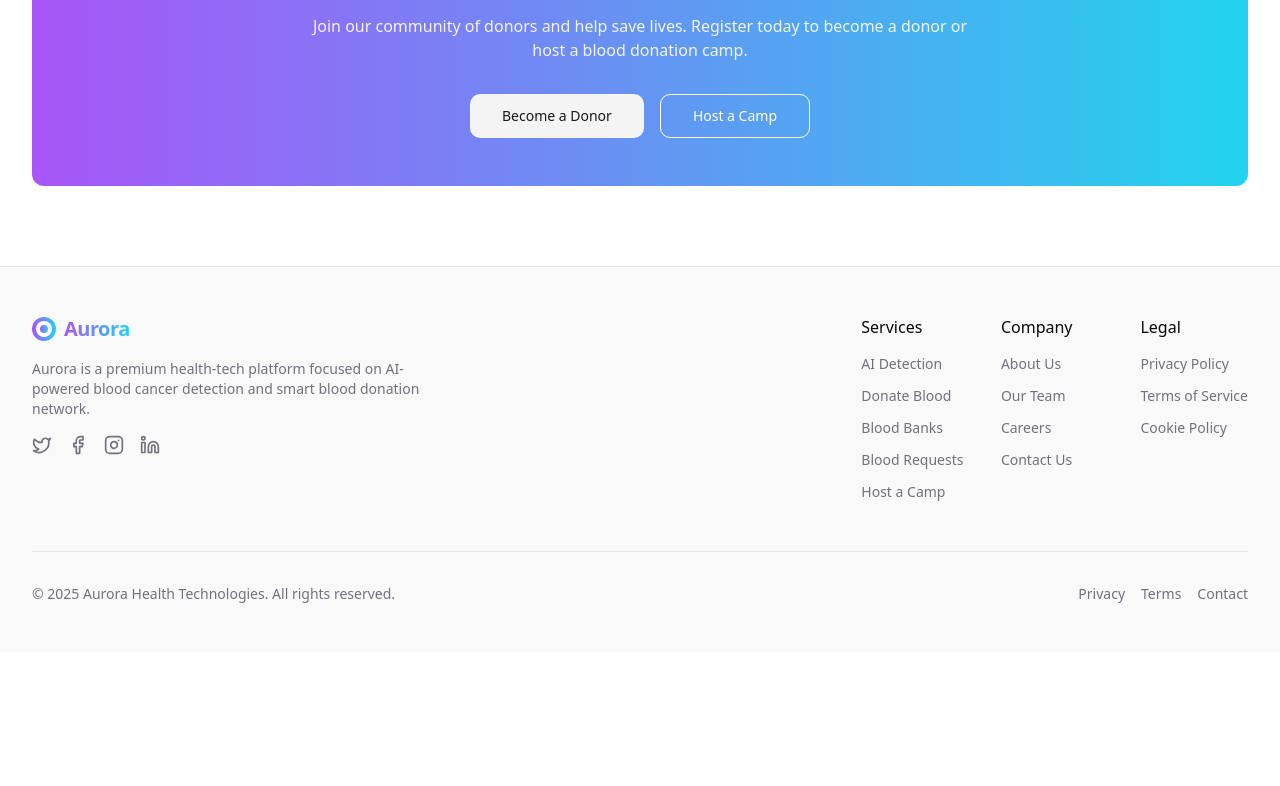
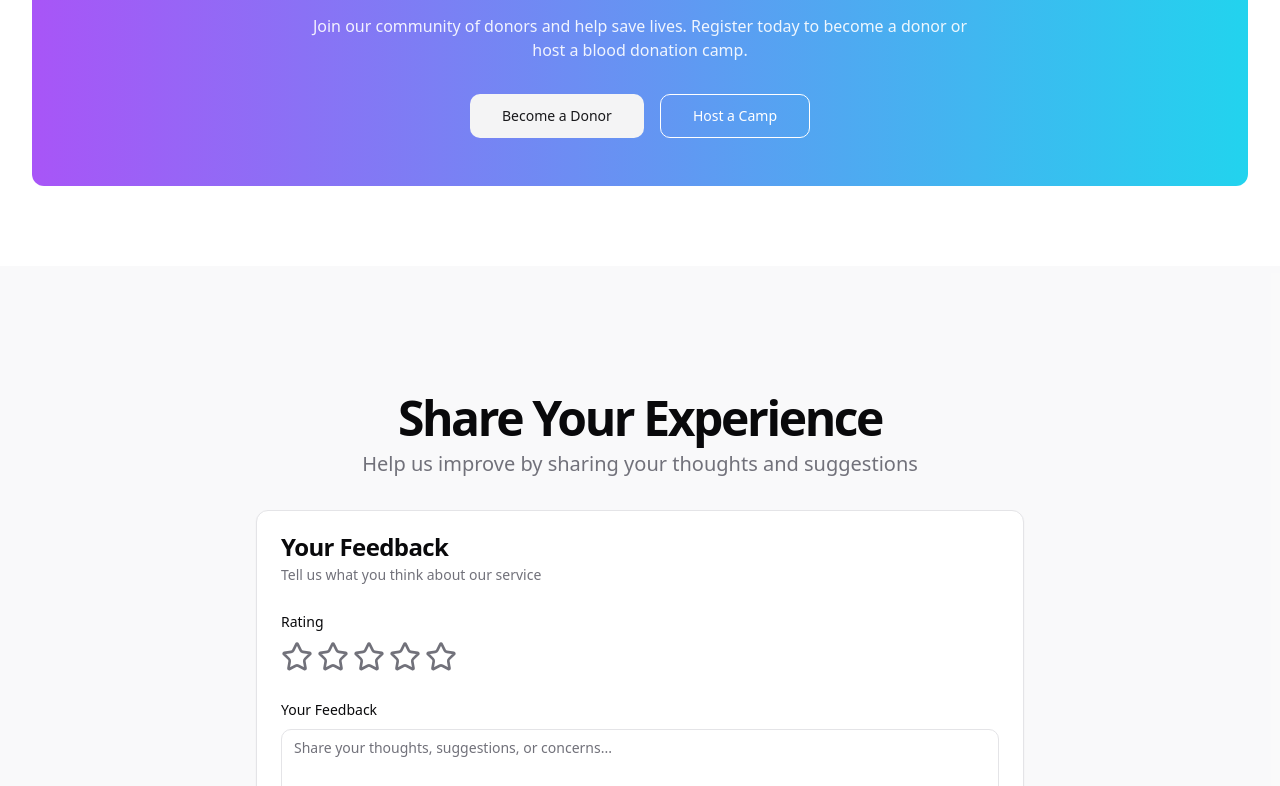
Before and after one commit to ankanz1/Melons_Aurora, a Next.js app: page / in a window 1280 px wide. Shown: the part 2014-2800 px from the top of the page. Before the commit the page ends 2666 px from the top, so only its background shows below. Built offline with nearby package versions, Linux system fonts and the light colour scheme; a web font is replaced by a local one.

Commit message:
feat: add feedback section with star rating and form

```diff
--- a/app/page.tsx
+++ b/app/page.tsx
@@ -2,6 +2,7 @@ import Link from "next/link"
 import { Button } from "@/components/ui/button"
 import { Card, CardContent } from "@/components/ui/card"
 import { ArrowRight, Activity, Droplet, Shield, Calendar, Building, FileText } from "lucide-react"
+import { FeedbackSection } from "@/components/feedback-section"
 
 export default function Home() {
   return (
@@ -212,6 +213,9 @@ export default function Home() {
         </div>
       </section>
 
+      {/* Feedback Section */}
+      <FeedbackSection />
+
       {/* Footer */}
       <footer className="py-12 bg-muted/50 border-t">
         <div className="container">
--- /dev/null
+++ b/components/feedback-section.tsx
@@ -0,0 +1,124 @@
+"use client"
+
+import { useState } from "react"
+import { Button } from "@/components/ui/button"
+import { Card, CardContent, CardDescription, CardHeader, CardTitle } from "@/components/ui/card"
+import { Textarea } from "@/components/ui/textarea"
+import { useToast } from "@/components/ui/use-toast"
+import { Star } from "lucide-react"
+import { cn } from "@/lib/utils"
+
+export function FeedbackSection() {
+  const { toast } = useToast()
+  const [rating, setRating] = useState(0)
+  const [hoverRating, setHoverRating] = useState(0)
+  const [feedback, setFeedback] = useState("")
+  const [isSubmitting, setIsSubmitting] = useState(false)
+
+  const handleSubmit = async (e: React.FormEvent) => {
+    e.preventDefault()
+    if (rating === 0) {
+      toast({
+        title: "Rating Required",
+        description: "Please select a rating before submitting feedback.",
+        variant: "destructive",
+      })
+      return
+    }
+
+    setIsSubmitting(true)
+    try {
+      // TODO: Add actual feedback submission logic here
+      await new Promise((resolve) => setTimeout(resolve, 1000)) // Simulate API call
+      toast({
+        title: "Thank You!",
+        description: "Your feedback has been submitted successfully.",
+      })
+      setRating(0)
+      setFeedback("")
+    } catch (error) {
+      toast({
+        title: "Error",
+        description: "Failed to submit feedback. Please try again.",
+        variant: "destructive",
+      })
+    } finally {
+      setIsSubmitting(false)
+    }
+  }
+
+  return (
+    <section className="w-full py-12 md:py-24 lg:py-32 bg-muted/50">
+      <div className="container px-4 md:px-6">
+        <div className="flex flex-col items-center justify-center space-y-4 text-center">
+          <div className="space-y-2">
+            <h2 className="text-3xl font-bold tracking-tighter sm:text-4xl md:text-5xl">
+              Share Your Experience
+            </h2>
+            <p className="mx-auto max-w-[700px] text-muted-foreground md:text-xl">
+              Help us improve by sharing your thoughts and suggestions
+            </p>
+          </div>
+        </div>
+        <div className="mx-auto max-w-3xl mt-8">
+          <Card>
+            <CardHeader>
+              <CardTitle>Your Feedback</CardTitle>
+              <CardDescription>
+                Tell us what you think about our service
+              </CardDescription>
+            </CardHeader>
+            <CardContent>
+              <form onSubmit={handleSubmit} className="space-y-6">
+                <div className="space-y-2">
+                  <label className="text-sm font-medium">Rating</label>
+                  <div className="flex gap-1">
+                    {[1, 2, 3, 4, 5].map((star) => (
+                      <button
+                        key={star}
+                        type="button"
+                        onClick={() => setRating(star)}
+                        onMouseEnter={() => setHoverRating(star)}
+                        onMouseLeave={() => setHoverRating(0)}
+                        className="focus:outline-none"
+                      >
+                        <Star
+                          className={cn(
+                            "h-8 w-8 transition-colors",
+                            (hoverRating || rating) >= star
+                              ? "fill-yellow-400 text-yellow-400"
+                              : "text-muted-foreground"
+                          )}
+                        />
+                      </button>
+                    ))}
+                  </div>
+                </div>
+                <div className="space-y-2">
+                  <label htmlFor="feedback" className="text-sm font-medium">
+                    Your Feedback
+                  </label>
+                  <Textarea
+                    id="feedback"
+                    placeholder="Share your thoughts, suggestions, or concerns..."
+                    value={feedback}
+                    onChange={(e) => setFeedback(e.target.value)}
+                    className="min-h-[100px]"
+                    required
+                  />
+                </div>
+                <Button
+                  type="submit"
+                  className="w-full"
+                  disabled={isSubmitting}
+                >
+                  {isSubmitting ? "Submitting..." : "Submit Feedback"}
+                </Button>
+              </form>
+            </CardContent>
+          </Card>
+        </div>
+      </div>
+    </section>
+  )
+}
```
